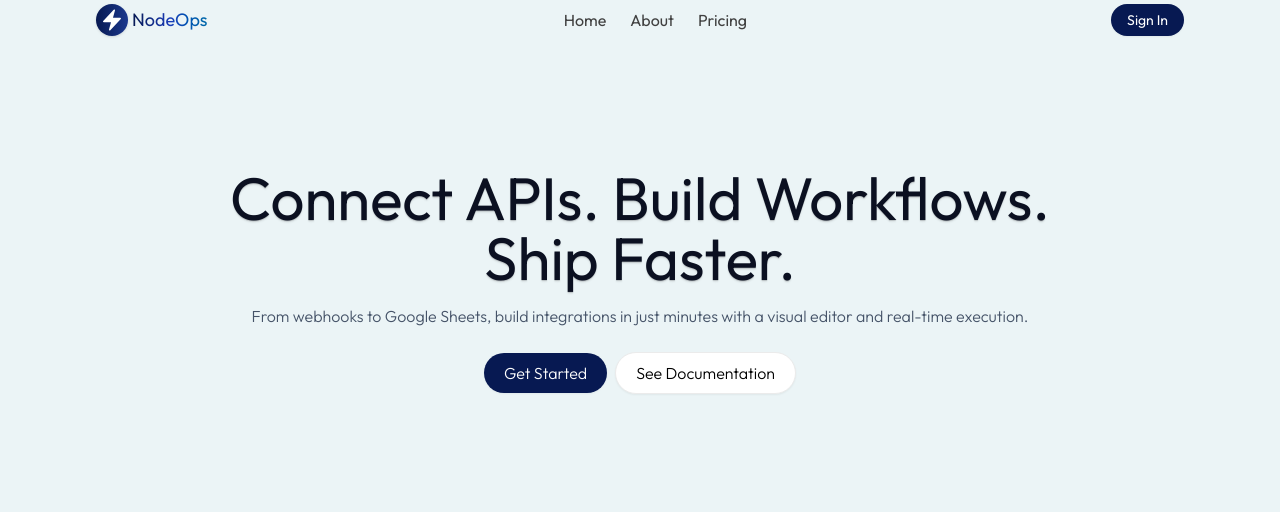
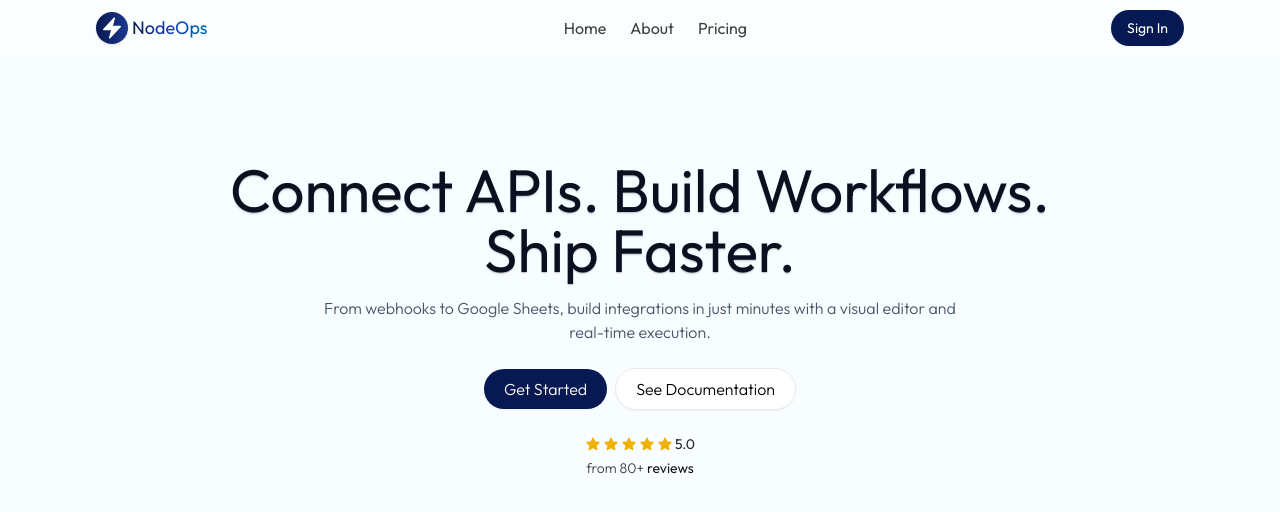
Before and after one commit to ValerieAttila09/NodeOps, a React (Vite) app: page / in a window 1280 px wide. Shown: the top 512 px of the page. Built offline with nearby package versions, Linux system fonts and the light colour scheme.

Commit message:
committed

```diff
--- a/src/components/LandingPage.jsx
+++ b/src/components/LandingPage.jsx
@@ -4,12 +4,45 @@ export default function LandingPageComponent() {
 
   return (
     <div className="w-full">
-      <div className="w-full h-screen bg-[#ebf4f6] pt-[8rem]">
-        <h1 className="mx-auto w-[70%] text-6xl text-shadow-sm text-center outfit-regular text-[#0b1021]">Connect APIs. Build Workflows. Ship Faster.</h1>
-        <p className="text-md text-[#455368] text-center mt-4">From webhooks to Google Sheets, build integrations in just minutes with a visual editor and real-time execution.</p>
+      <div className="w-full h-screen bg-[#f8feff] pt-[10rem]">
+        <h1 className="mx-auto w-[65%] text-6xl text-shadow-sm text-center outfit-regular text-[#0b1021]">Connect APIs. Build Workflows. Ship Faster.</h1>
+        <p className="md:w-[50%] mx-auto text-md text-[#455368] text-center mt-4">From webhooks to Google Sheets, build integrations in just minutes with a visual editor and real-time execution.</p>
         <div className="w-full flex items-center justify-center gap-2 mt-6">
           <button className="px-5 py-2 rounded-full bg-[#071952] text-white shadow-xs hover:shadow-sm hover:bg-[#088395] transition-all">Get Started</button>
           <button className="px-5 py-2 rounded-full bg-white border border-[#ebebeb] shadow-xs hover:shadow-sm transition-shadow">See Documentation</button>
+        </div>
+        <div className="mt-6 w-full flex flex-col justify-center items-center gap-1">
+          <div className="flex items-center gap-[2px]">
+            <span>
+              <svg xmlns="http://www.w3.org/2000/svg" viewBox="0 0 24 24" fill="currentColor" className="size-4 text-yellow-500">
+                <path fillRule="evenodd" d="M10.788 3.21c.448-1.077 1.976-1.077 2.424 0l2.082 5.006 5.404.434c1.164.093 1.636 1.545.749 2.305l-4.117 3.527 1.257 5.273c.271 1.136-.964 2.033-1.96 1.425L12 18.354 7.373 21.18c-.996.608-2.231-.29-1.96-1.425l1.257-5.273-4.117-3.527c-.887-.76-.415-2.212.749-2.305l5.404-.434 2.082-5.005Z" clipRule="evenodd" />
+              </svg>
+            </span>
+            <span>
+              <svg xmlns="http://www.w3.org/2000/svg" viewBox="0 0 24 24" fill="currentColor" className="size-4 text-yellow-500">
+                <path fillRule="evenodd" d="M10.788 3.21c.448-1.077 1.976-1.077 2.424 0l2.082 5.006 5.404.434c1.164.093 1.636 1.545.749 2.305l-4.117 3.527 1.257 5.273c.271 1.136-.964 2.033-1.96 1.425L12 18.354 7.373 21.18c-.996.608-2.231-.29-1.96-1.425l1.257-5.273-4.117-3.527c-.887-.76-.415-2.212.749-2.305l5.404-.434 2.082-5.005Z" clipRule="evenodd" />
+              </svg>
+            </span>
+            <span>
+              <svg xmlns="http://www.w3.org/2000/svg" viewBox="0 0 24 24" fill="currentColor" className="size-4 text-yellow-500">
+                <path fillRule="evenodd" d="M10.788 3.21c.448-1.077 1.976-1.077 2.424 0l2.082 5.006 5.404.434c1.164.093 1.636 1.545.749 2.305l-4.117 3.527 1.257 5.273c.271 1.136-.964 2.033-1.96 1.425L12 18.354 7.373 21.18c-.996.608-2.231-.29-1.96-1.425l1.257-5.273-4.117-3.527c-.887-.76-.415-2.212.749-2.305l5.404-.434 2.082-5.005Z" clipRule="evenodd" />
+              </svg>
+            </span>
+            <span>
+              <svg xmlns="http://www.w3.org/2000/svg" viewBox="0 0 24 24" fill="currentColor" className="size-4 text-yellow-500">
+                <path fillRule="evenodd" d="M10.788 3.21c.448-1.077 1.976-1.077 2.424 0l2.082 5.006 5.404.434c1.164.093 1.636 1.545.749 2.305l-4.117 3.527 1.257 5.273c.271 1.136-.964 2.033-1.96 1.425L12 18.354 7.373 21.18c-.996.608-2.231-.29-1.96-1.425l1.257-5.273-4.117-3.527c-.887-.76-.415-2.212.749-2.305l5.404-.434 2.082-5.005Z" clipRule="evenodd" />
+              </svg>
+            </span>
+            <span>
+              <svg xmlns="http://www.w3.org/2000/svg" viewBox="0 0 24 24" fill="currentColor" className="size-4 text-yellow-500">
+                <path fillRule="evenodd" d="M10.788 3.21c.448-1.077 1.976-1.077 2.424 0l2.082 5.006 5.404.434c1.164.093 1.636 1.545.749 2.305l-4.117 3.527 1.257 5.273c.271 1.136-.964 2.033-1.96 1.425L12 18.354 7.373 21.18c-.996.608-2.231-.29-1.96-1.425l1.257-5.273-4.117-3.527c-.887-.76-.415-2.212.749-2.305l5.404-.434 2.082-5.005Z" clipRule="evenodd" />
+              </svg>
+            </span>
+            <span className="text-sm text-neutral-800 outfit-regular">5.0</span>
+          </div>
+          <div className="text-sm">
+            <span className="text-neutral-700">from 80+ <a href="#" className="text-neutral-900 outfit-regular hover:underline transition-all">reviews</a></span>
+          </div>
         </div>
       </div>
     </div>
--- a/src/components/Navbar.jsx
+++ b/src/components/Navbar.jsx
@@ -5,7 +5,7 @@ import SignInButton from "./content/SignInButton"
 export default function Navbar() {
 
   return (
-    <div className="w-full sm:px-[4rem] md:px-[6rem] px-4 py-1 bg-[#EBF4F6] flex items-center justify-between">
+    <div className="fixed top-0 w-full sm:px-[4rem] md:px-[6rem] px-4 py-[10px] bg-white/35 flex items-center justify-between">
       <div className="flex items-center gap-1">
         <div className="size-8 flex items-center justify-center rounded-full bg-gradient-to-r from-[#071952] to-blue-900 shadow-sm">
           <svg xmlns="http://www.w3.org/2000/svg" viewBox="0 0 24 24" fill="currentColor" className="size-6 text-white">
--- a/src/components/content/SignInButton.jsx
+++ b/src/components/content/SignInButton.jsx
@@ -1,5 +1,5 @@
 export default function SignInButton() {
   return (
-    <button className="rounded-full px-4 py-[6px] bg-[#071952] shadow-xs hover:bg-[#fafafa] hover:shadow hover:text-neutral-900 transition-all text-sm text-white outfit-regular">Sign In</button>
+    <button className="rounded-full px-4 py-2 bg-[#071952] shadow-xs hover:bg-[#fafafa] hover:shadow hover:text-neutral-900 transition-all text-sm text-white outfit-regular">Sign In</button>
   )
 }
```
Also changed, not shown: colors.txt.
